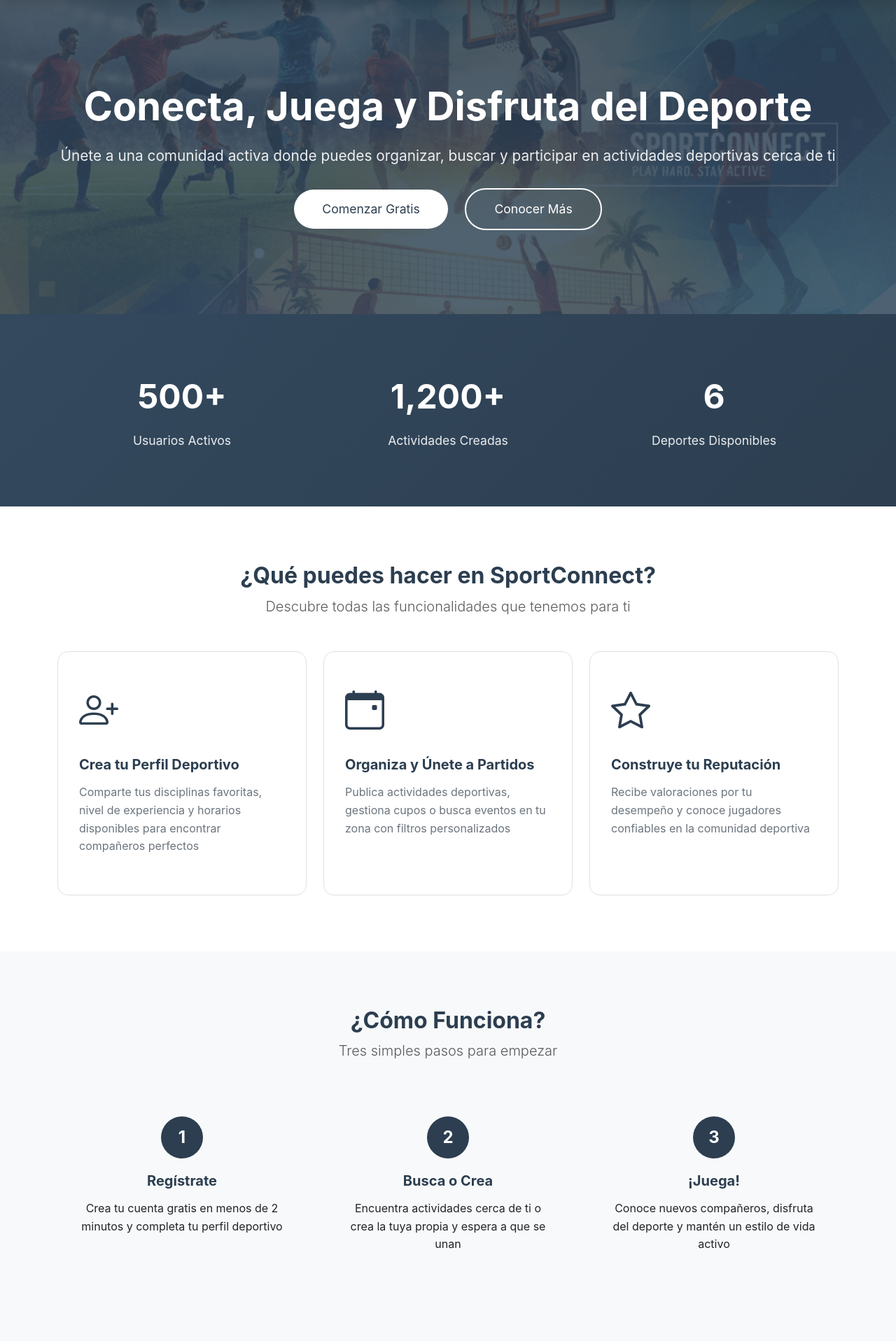
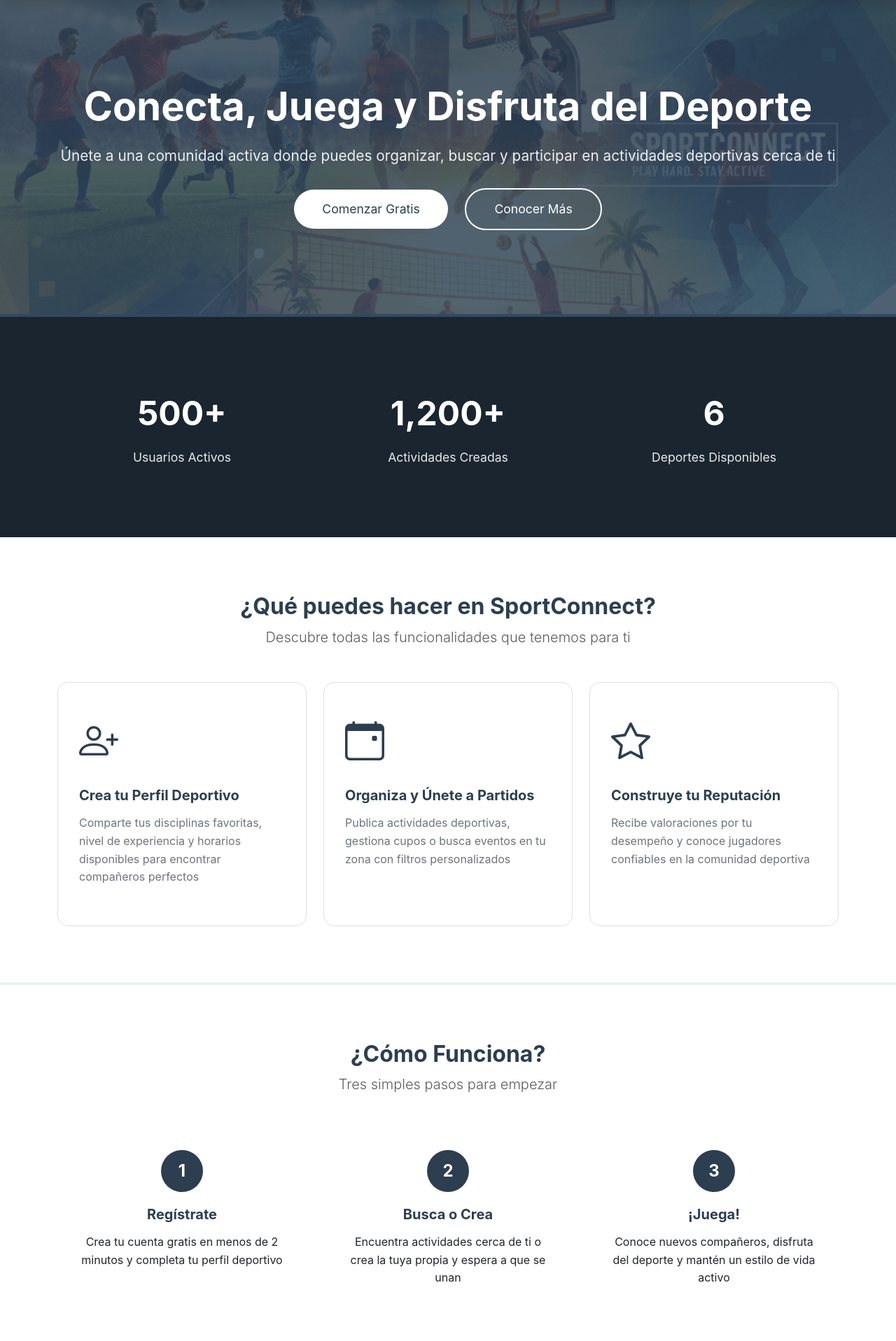
Before and after one commit to EdderZurita/MatchDeportivo2.0, a Django app: page / in a window 1280 px wide. Shown: the part 81-1998 px from the top of the page at 70% size. Run offline with Django 5.2, Linux system fonts and the light colour scheme.

Commit message:
feat: mejorar separación de colores y agregar conteo animado
- Stats section con fondo más oscuro (#1a252f)
- Bordes superiores de 4px entre secciones
- How It Works con fondo blanco puro
- About con fondo gris claro
- CTA con fondo más oscuro
- Animación de conteo para estadísticas (0  número final)
- Efecto secuencial con delays
- Activación al hacer scroll visible

```diff
--- a/MatchDeportivoAPP/templates/index.html
+++ b/MatchDeportivoAPP/templates/index.html
@@ -120,9 +120,10 @@
 
   /* Stats Section */
   .stats-section {
-    background: linear-gradient(135deg, #34495e 0%, #2c3e50 100%);
+    background: #1a252f;
     color: white;
-    padding: 60px 0;
+    padding: 80px 0;
+    border-top: 4px solid #34495e;
   }
 
   .stat-item {
@@ -145,7 +146,8 @@
   /* How It Works */
   .how-it-works {
     padding: 80px 0;
-    background: #f8f9fa;
+    background: #ffffff;
+    border-top: 4px solid #ecf0f1;
   }
 
   .step-card {
@@ -177,6 +179,8 @@
   /* About Section */
   .about-section {
     padding: 80px 0;
+    background: #f8f9fa;
+    border-top: 4px solid #ecf0f1;
   }
 
   .about-section h2 {
@@ -193,10 +197,11 @@
 
   /* CTA Section */
   .cta-section {
-    background: linear-gradient(135deg, #2c3e50 0%, #34495e 100%);
+    background: linear-gradient(135deg, #1a252f 0%, #2c3e50 100%);
     color: white;
     padding: 80px 0;
     text-align: center;
+    border-top: 4px solid #34495e;
   }
 
   .cta-section h2 {
```
